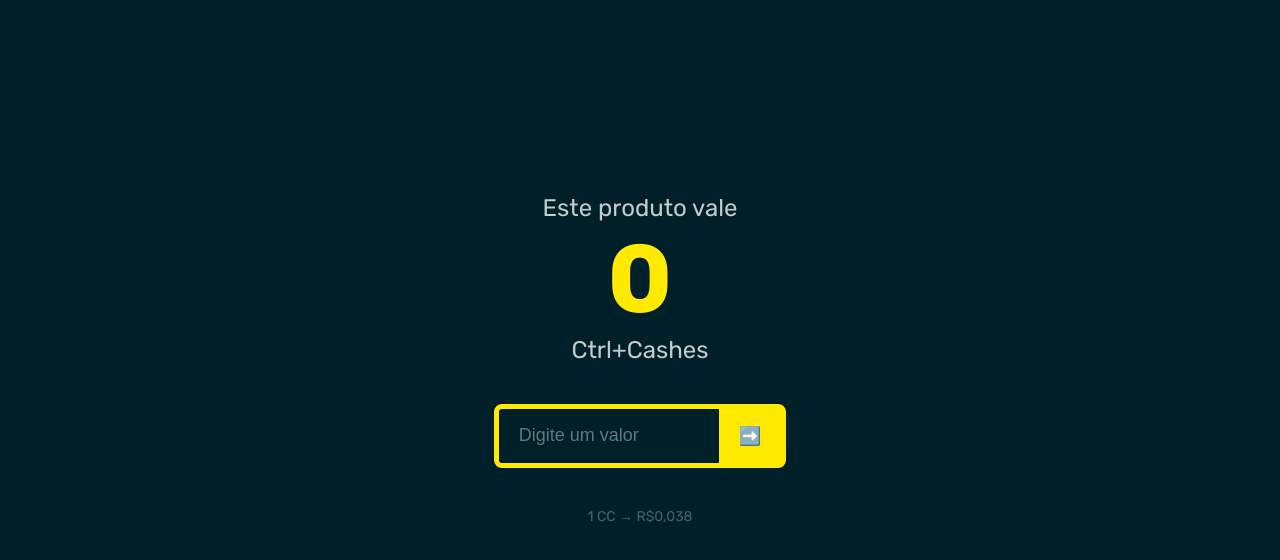
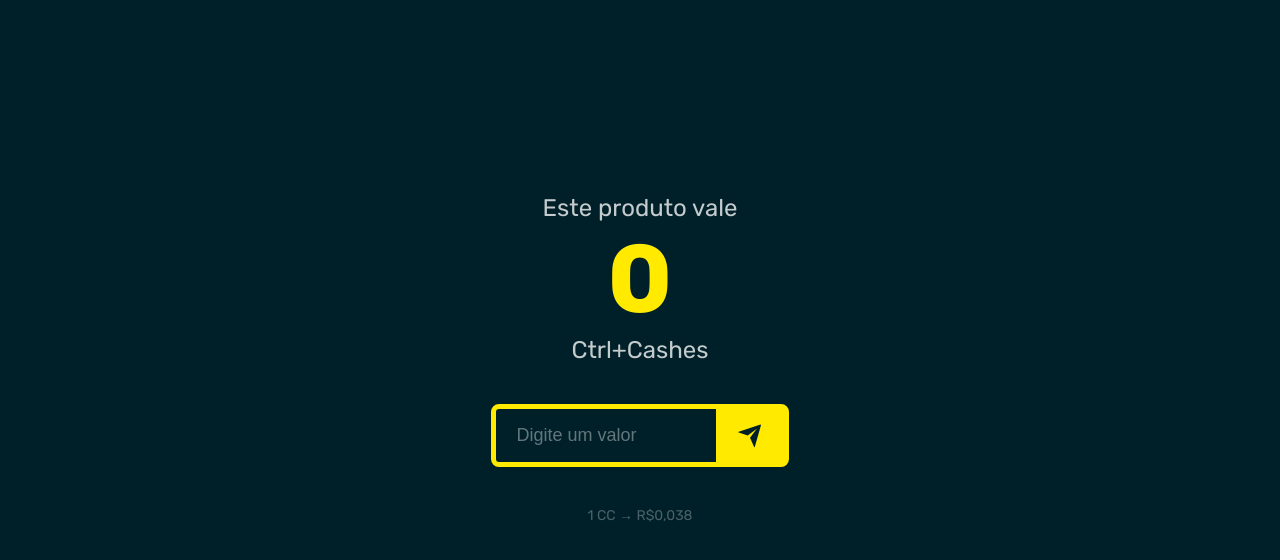
Before and after one commit to dannesx/ctrl-cash, a plain HTML site: page index.html in a window 1280 px wide. Shown: the part 76-636 px from the top of the page. Drawn offline with nearby package versions, Linux system fonts and the light colour scheme.

Commit message:
Change Icon + Hover Effects

```diff
--- a/index.html
+++ b/index.html
@@ -31,7 +31,9 @@
 					id="price"
 					placeholder="Digite um valor"
 				/>
-				<input type="submit" class="button" value="➡️" />
+				<button type="submit" class="button">
+					<i class="ri-send-plane-fill ri-xl"></i>
+				</button>
 			</form>
 			<span class="conversion">1 CC → R$0,038</span>
 		</main>
--- a/style.css
+++ b/style.css
@@ -66,6 +66,16 @@ input::placeholder {
 	color: var(--bg-color);
 }
 
+a,
+.button {
+	transition: filter 0.2s;
+}
+
+a:hover,
+.button:hover {
+	filter: brightness(0.8);
+}
+
 header {
 	display: flex;
 	justify-content: space-between;
```
